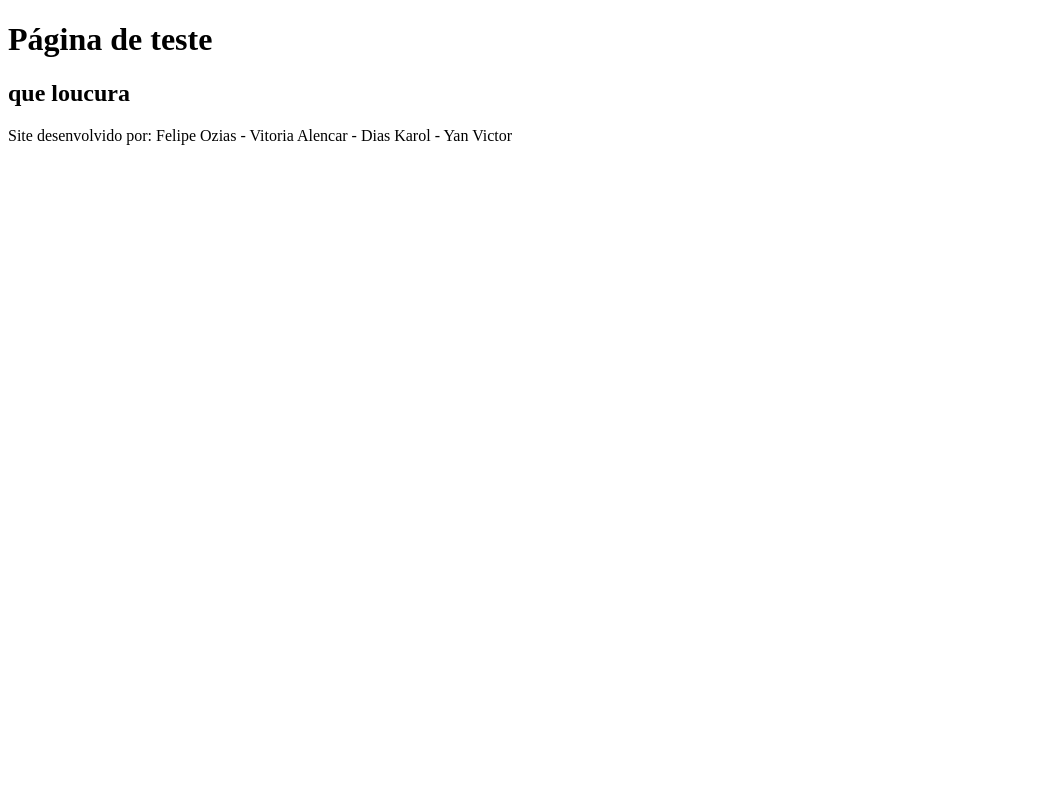
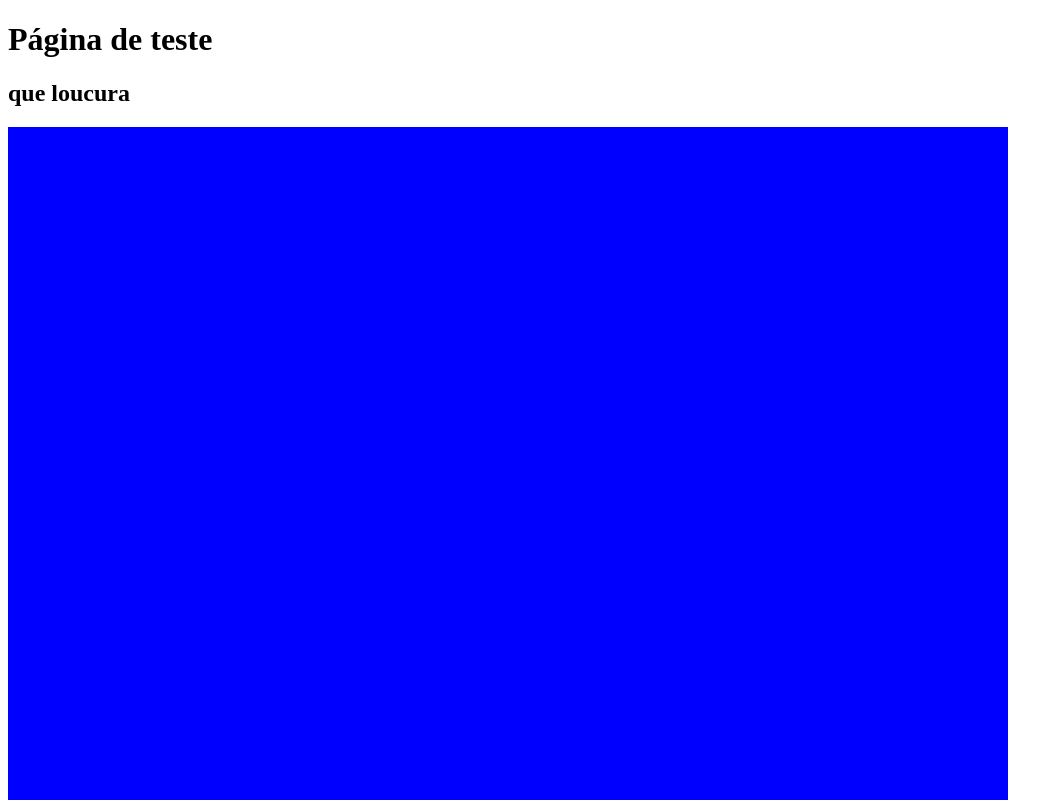
Before and after one commit to felipeozias/teste, a plain HTML site: page index.html in a window 1280 px wide. Shown: the top 800 px of the page, without its empty margins (0-1063 px from the left). Drawn offline with Linux system fonts and the light colour scheme.

Commit message:
chore: add css

```diff
--- /dev/null
+++ b/css/index.css
@@ -0,0 +1,13 @@
+.divtest {
+    border: 1px;
+    background-color: blue;
+    width: 1000px;
+    height: 800px;
+}
+footer {
+    display: flex;
+    align-self: center;
+    font-size: 20px;
+    bottom: 0;
+    justify-content:center;
+}
--- a/index.html
+++ b/index.html
@@ -4,11 +4,13 @@
     <meta charset="UTF-8">
     <meta http-equiv="X-UA-Compatible" content="IE=edge">
     <meta name="viewport" content="width=device-width, initial-scale=1.0">
+    <link rel="stylesheet" href="css/index.css">
     <title>Página de teste</title>
 </head>
 <body>
     <h1>Página de teste</h1>
      <h2>que loucura </h2>
+     <div class="divtest"></div>
         <footer>
             Site desenvolvido por: Felipe Ozias - Vitoria Alencar - Dias Karol - Yan Victor
         </footer>
```
